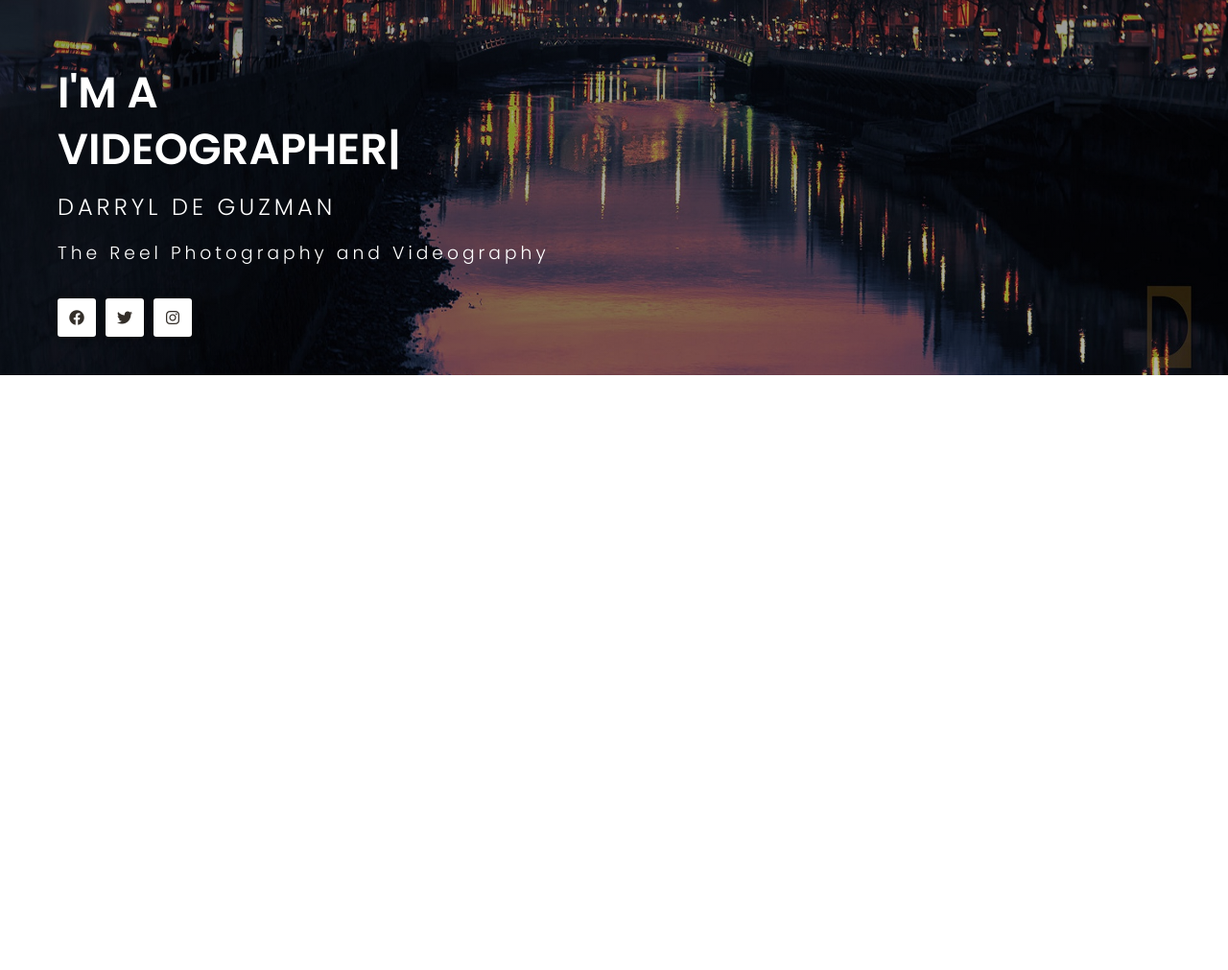
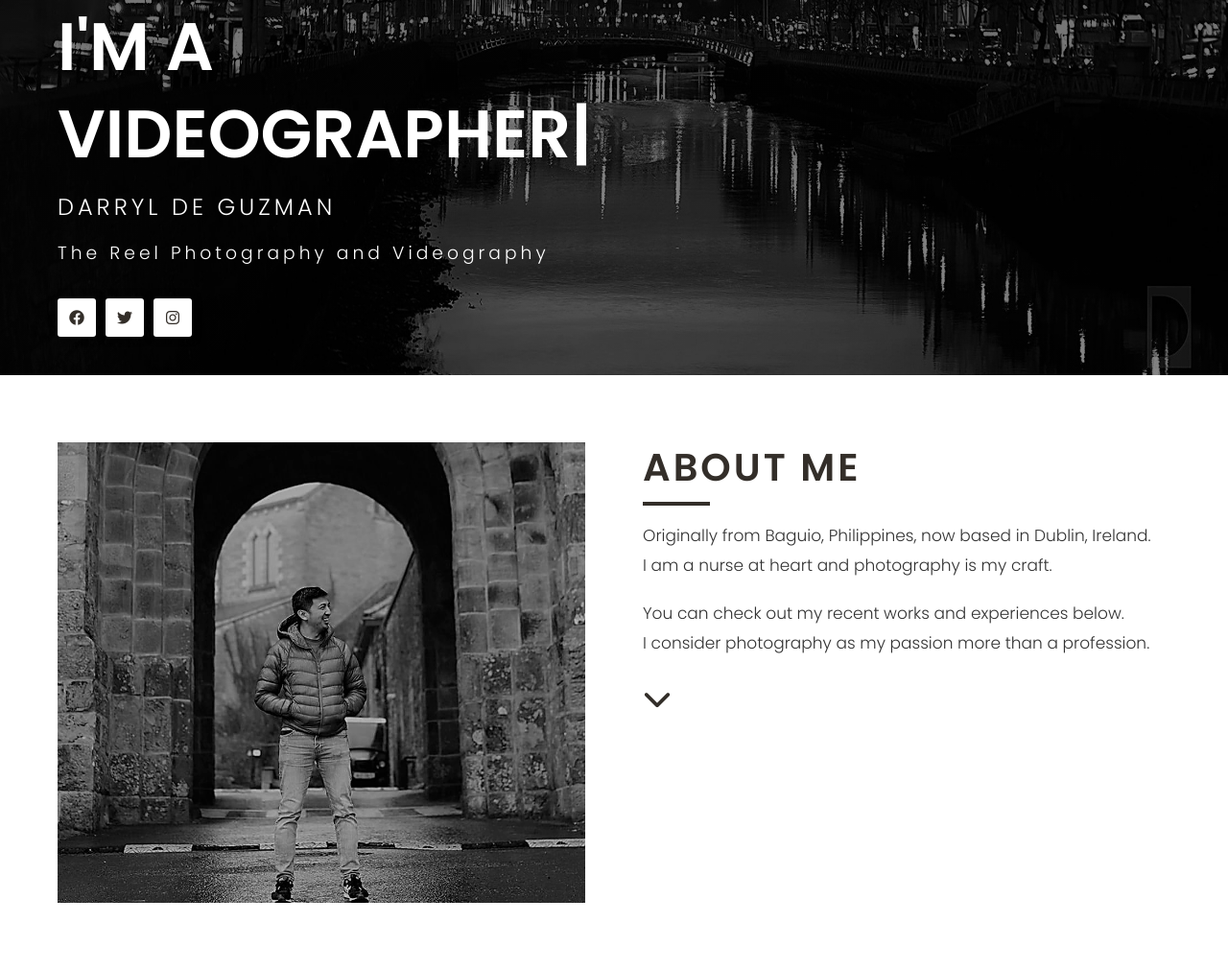
Before and after one commit to ainchu18/the_reel, a plain HTML site: page index.html in a window 1280 px wide. Shown: the part 409-1420 px from the top of the page at 96% size. Before the commit the page ends 800 px from the top, so only its background shows below. Drawn offline with Linux system fonts and the light colour scheme.

Commit message:
add about me section

```diff
--- a/css/style.css
+++ b/css/style.css
@@ -70,10 +70,27 @@ h2, h3 {
     justify-content: center;
 }
 
+.py-7 {
+    padding: 7rem 0;
+}
+
+.grid {
+    display: grid;
+    grid-template-columns: repeat(1, 1fr);
+    gap: 1rem;
+}
+
+.lead {
+    opacity: 0.8;
+    padding: 1rem 0;
+    font-size: 1.7rem;
+    font-weight: 300;
+    line-height: 1.8;
+}
 /* header */
 
 #header {
-    background: linear-gradient(rgba(0, 0, 0, 0.5), rgba(0, 0, 0, 0.3)), url('../images/header-img2.jpg') center/ cover no-repeat fixed;
+    background: linear-gradient(rgba(0, 0, 0, 0.5), rgba(0, 0, 0, 0.3)), url('../images/header-img3.jpg') center/ cover no-repeat fixed;
     justify-content: flex-start;
     align-items: flex-end;
 }
@@ -126,3 +143,67 @@ h2, h3 {
 .social-links li a:hover {
     opacity: 0.5;
 }
+
+/* about page */
+
+.about-left {
+    margin-bottom: 4rem;
+    height: 480px;
+    overflow: hidden;
+}
+
+/* button down and title */
+
+.btn-down {
+    font-size: 3rem;
+    display: inline-block;
+    margin-top: 1rem;
+    transition: var(--transition);
+}
+
+.btn-down:hover {
+    opacity: 0.8;
+    transform: translateY(5px);
+}
+
+.title {
+    margin-bottom: 5rem;
+}
+
+.title h2 {
+    text-transform: uppercase;
+    letter-spacing: 3px;
+    font-weight: 600;
+    position: relative;
+}
+
+.title h2::after {
+    position: absolute;
+    content: "";
+    top: 120%;
+    left: 0;
+    width: 70px;
+    height: 4px;
+    background-color: var(--dark-color);
+}
+
+/* media queries */
+@media(min-width: 576px) {
+    .title h2 {
+        font-size: 4rem;
+    }
+}
+
+@media(min-width: 768px) {
+    .header-content h1{
+        font-size: 7rem;
+    }
+    .about-content {
+        grid-template-columns: repeat(2, 1fr);
+        column-gap: 6rem;
+        row-gap: 0;
+    }
+    .about-left {
+        margin-bottom: 0;
+    }
+}
--- a/index.html
+++ b/index.html
@@ -49,6 +49,40 @@
     </header>
     <!-- end of header-->
 
+    <!-- start of content -->
+    <main>
+        <!-- about section -->
+        <section id="about" class="about py-7">
+            <div class="container">
+                <div class="about-content grid">
+                    <div class="about-left">
+                        <img src="images/profile-pic2.jpg" alt="profile pic">
+                    </div>
+                    <div class="about-right">
+                        <div class="title">
+                            <h2>About Me</h2>
+                            <p class="lead">
+                                Originally from Baguio, Philippines, now based in Dublin, Ireland. <br>
+                                I am a nurse at heart and photography is my craft.
+                            </p>
+                            <p class="lead">
+                                You can check out my recent works and experiences below. <br>
+                                I consider photography as my passion more than a profession.
+                            </p>
+                            <a href="#work" class="btn-down"><i class="fas fa-chevron-down"></i></a>
+                        </div>
+                    </div>
+                </div>
+            </div>
+
+        </section>
+        <!-- end of about section -->
+    </main>
+
+
+    <!-- end of content -->
+
+
 
     <!-- Typewriting js -->
     <script src="typewriting-master/typewriting.js"></script>
```
Also changed, not shown: images/header-img.jpg (deleted), images/profile-pic1.jpg (added), images/profile-pic2.jpg (added).
